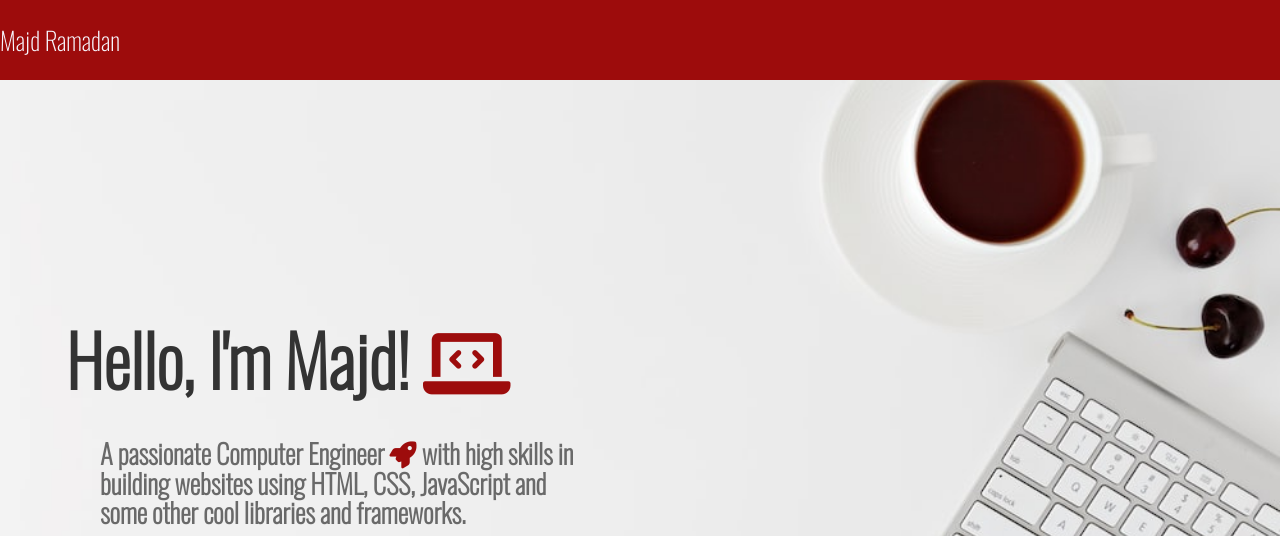
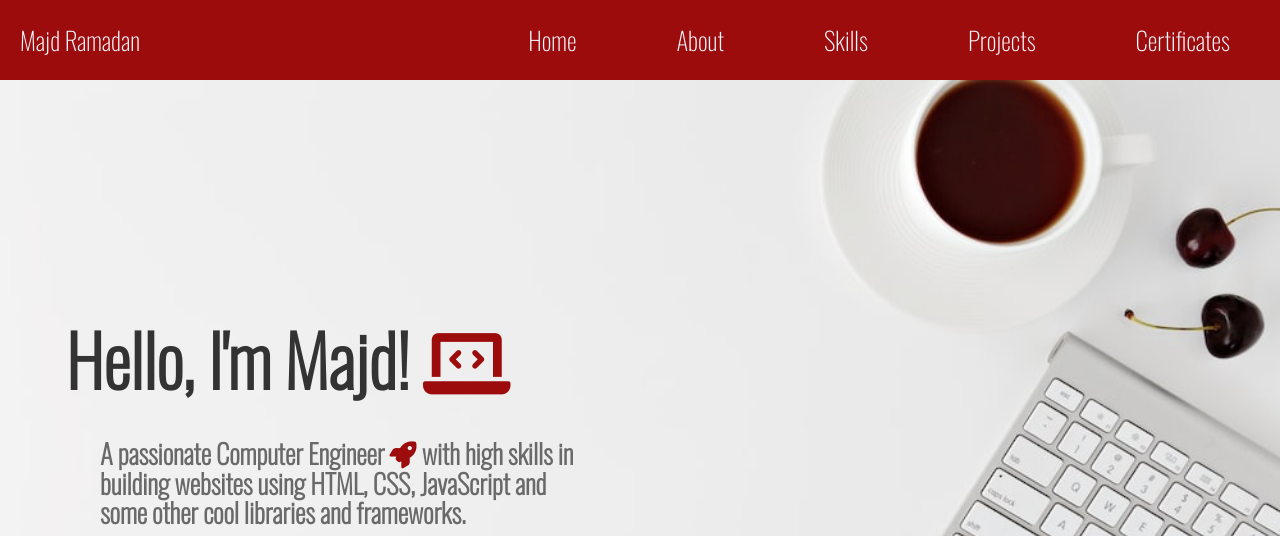
Before and after one commit to MajdRmd/CodSoft, a plain HTML site: page portfolio/index.html in a window 1280 px wide. Shown: the top 536 px of the page. Drawn offline with nearby package versions, Linux system fonts and the light colour scheme.

Commit message:
Update style.css
header modifications

```diff
--- a/portfolio/style.css
+++ b/portfolio/style.css
@@ -62,22 +62,30 @@ html,body{
 header{
 	font-size: 25px;
 	font-family: 'Oswald', sans-serif;
-  display: flex;
-  align-items: center;
-  justify-content: space-between;
 	height: 10vh;
 	background-color: #9d0c0c;
   line-height: 10vh;
+    display: flex;
+  align-items: center;
+  justify-content: space-between;
 }
 
-.row{
+.nav-bar{
 	display: flex;
 	align-items: center;
+  justify-content: space-between;
+width: 100%;
+}
+.nav-links {
+  display: flex;
+  justify-content: center;
 }
 
-.name{
-	color: ghostwhite;
-	margin-left: 15px;
+.nav-links a {
+  padding: 0 50px; /* Add spacing between navigation links */
+}
+.first-element{
+  margin-left: 20px;
 }
 .cert{
   margin-right: 10px;
```
